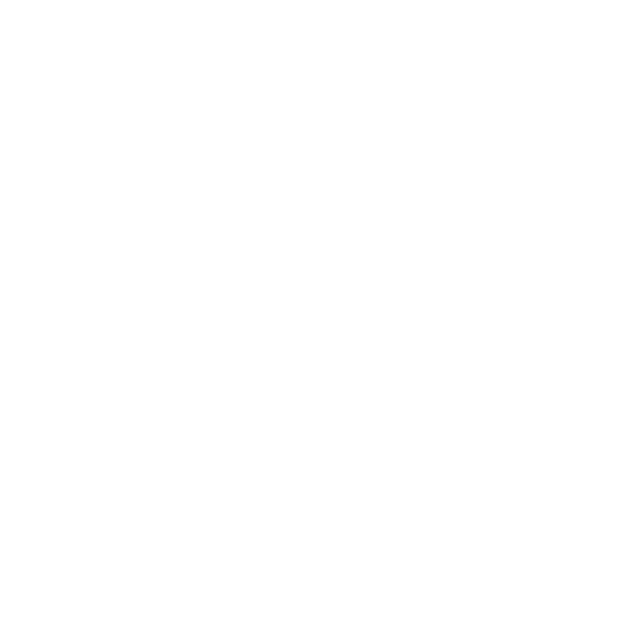
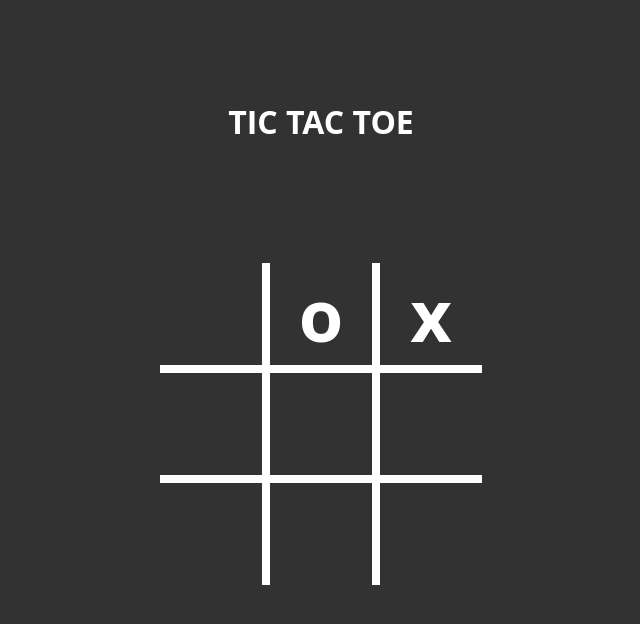
Before and after one commit to bunkaboi/TicTacToe, a plain HTML site: page index.html in a window 1280 px wide. Shown: the whole page, without its empty margins (319-959 px from the left). Drawn offline with Linux system fonts and the light colour scheme.

Commit message:
first session

```diff
--- a/index.html
+++ b/index.html
@@ -7,10 +7,12 @@
     <link rel="stylesheet" href="style.css">
 
 </head>
-<body>
+<body onload="init()">
 
+    <h1>TIC TAC TOE</h1>
+    <div id="container"></div>
 
+    <script src="script.js"></script>
 
-<script src="script.js"></script>
 </body>
 </html>
--- a/script.js
+++ b/script.js
@@ -0,0 +1,43 @@
+let fields = [
+    null,
+    'circle',
+    'cross',
+    null,
+    null,
+    null,
+    null,
+    null,
+    null
+];
+
+function init() {
+    render();
+}
+
+function render() {
+    // Referenz zum Container-Div
+    const container = document.getElementById("container");
+
+    // HTML-Code für die Tabelle
+    let tableHTML = '<table>';
+
+    // Schleife für die 3x3 Tabelle
+    for (let i = 0; i < 3; i++) {
+        tableHTML += '<tr>';
+        for (let j = 0; j < 3; j++) {
+            const index = i * 3 + j;
+            let symbol = '';
+            if (fields[index] === 'circle') {
+                symbol = 'o';
+            } else if (fields[index] === 'cross') {
+                symbol = 'x';
+            }
+            tableHTML += `<td>${symbol}</td>`;
+        }
+        tableHTML += '</tr>';
+    }
+    tableHTML += '</table>';
+
+    // Setze den HTML-Code in den Container
+    container.innerHTML = tableHTML;
+}
--- a/style.css
+++ b/style.css
@@ -0,0 +1,50 @@
+body {
+    background-color: #323232;
+    font-family: 'Open Sans', sans-serif;
+    margin: 0; /* Entfernt den standardmäßigen Seitenrand */
+    color: white;
+}
+
+h1 {
+    text-align: center;
+    margin-top: 100px;
+    margin-bottom: 100px;
+}
+
+#container {
+    display: flex;
+    justify-content: center;
+    align-items: flex-start;
+    height: 100vh;
+}
+
+td {
+    width: 100px;
+    height: 100px;
+    border: 8px solid white; /* Weiße Border für die Zellen */
+    text-align: center;
+    font-size: 72px;
+    font-weight: 700;
+}
+
+table {
+    border-collapse: collapse; /* Entfernt die Abstände zwischen den Zellen */
+    border: none; /* Weiße Border für die Tabelle */
+    margin: 20px; /* Gibt etwas Platz um die Tabelle herum */
+}
+
+table tr:first-child td {
+    border-top: 0;
+}
+
+table tr td:first-child {
+    border-left: 0;
+}
+
+table tr:last-child td {
+    border-bottom: 0;
+}
+
+table tr td:last-child {
+    border-right: 0;
+}
```
